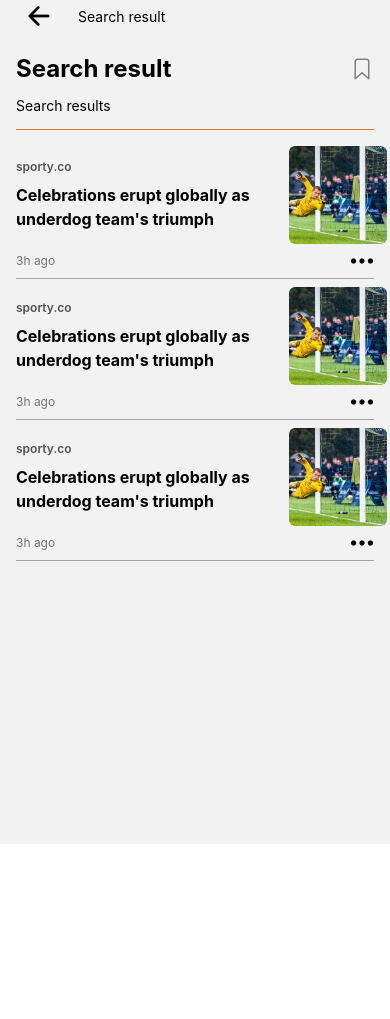
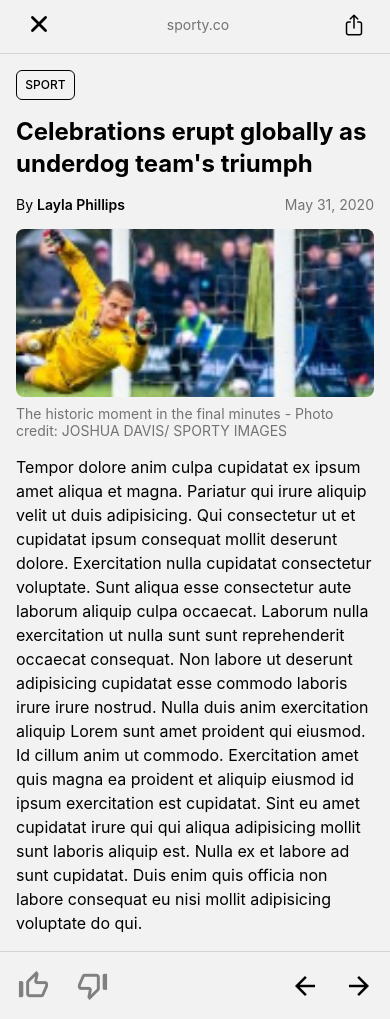
Before and after one commit to 1olelllka/ExpressNews, a React Native app in the folder frontend/: screen /ArticleDetails in a window 390 px wide. Before the commit the page ends 844 px from the top, so only its background shows below. Built offline with nearby package versions, Linux system fonts and the light colour scheme.

Commit message:
added stable version of articleDetail screen

```diff
--- a/frontend/components/appNavigation.jsx
+++ b/frontend/components/appNavigation.jsx
@@ -6,18 +6,20 @@ import Login from './screens/login';
 import Signup from './screens/signup';
 import SearchScreen from './screens/home/searchScreen';
 import SearchResult from './screens/home/searchResult';
+import ArticleDetails from './screens/home/articleDetails';
 
 const Stack = createStackNavigator();
 
 export default function AppNavigation() {
   return (
     <NavigationContainer>
-        <Stack.Navigator initialRouteName='SearchResult' screenOptions={{headerShown: false}}>
+        <Stack.Navigator initialRouteName='ArticleDetails' screenOptions={{headerShown: false}}>
             <Stack.Screen name="MyTabs" component={MyTabs}  />
             <Stack.Screen name="Login" component={Login} />
             <Stack.Screen name="Signup" component={Signup} />
             <Stack.Screen name="SearchScreen" component={SearchScreen} />
             <Stack.Screen name="SearchResult" component={SearchResult} />
+            <Stack.Screen name = "ArticleDetails" component = {ArticleDetails} />
         </Stack.Navigator>
     </NavigationContainer>
   )
--- /dev/null
+++ b/frontend/components/screens/home/articleDetails.jsx
@@ -0,0 +1,78 @@
+import { View, Text, Image, ScrollView, FlatList, TouchableOpacity } from 'react-native'
+import React, {useState} from 'react'
+import { SafeAreaView } from 'react-native-safe-area-context'
+import { Ionicons, MaterialIcons } from '@expo/vector-icons';
+import { heightPercentageToDP as hp, widthPercentageToDP as wp } from 'react-native-responsive-screen';
+
+export default function ArticleDetails() {
+    const [thumbsUpPressed, setThumbsUpPressed] = useState(false);
+    const [thumbsDownPressed, setThumbsDownPressed] = useState(false);
+    const changeThumbsUpPressed = () => {
+        setThumbsUpPressed(!thumbsUpPressed);
+        setThumbsDownPressed(false);
+    }
+    const changeThumbsDownPressed = () => {
+        setThumbsDownPressed(!thumbsDownPressed);
+        setThumbsUpPressed(false);
+    }
+  return (
+    <SafeAreaView>
+        <ScrollView>
+            <View className = "" style = {{}}>
+                <View className = "flex mx-6 mt-2 flex-row items-center justify-between pb-3">
+                    <TouchableOpacity>
+                        <Ionicons name="close" size={30} color="black" />
+                    </TouchableOpacity>
+                    <Text className = "text-neutral-500">sporty.co</Text>
+                    <TouchableOpacity>
+                        <Ionicons name="share-outline" size={24} color="black" />
+                    </TouchableOpacity>
+                </View>
+                <View className = "border-neutral-300" style = {{borderBottomWidth: 1}} />
+                <View className = "m-4 rounded-md justify-center items-center" style = {{borderWidth: 1 ,height: hp(3.5), width: wp(15)}}>
+                    <Text className = "font-medium text-xs">SPORT</Text>
+                </View>
+                <View className = 'mx-4'>
+                    <Text className = "text-2xl font-bold">Celebrations erupt globally as underdog team's triumph</Text>
+                    <View className = 'mt-4 flex-row items-center justify-between'>
+                        <Text>By <Text className = 'font-semibold'>Layla Phillips</Text></Text>
+                        <Text className = 'text-neutral-500'>May 31, 2020</Text>
+                    </View>
+                    <View className = "mt-4">
+                        <Image className = "w-full rounded-lg" source = {require('../../../assets/images/searchResult/test_image.png')} />
+                        <Text className = "mt-2 text-neutral-500">The historic moment in the final minutes - Photo credit: JOSHUA DAVIS/ SPORTY IMAGES</Text>
+                    </View>
+                    <View className = "mt-4">
+                        <Text className = "text-base">
+                            Tempor dolore anim culpa cupidatat ex ipsum amet aliqua et magna. Pariatur qui irure aliquip velit ut duis adipisicing. Qui consectetur ut et cupidatat ipsum consequat mollit deserunt dolore.
+
+                            Exercitation nulla cupidatat consectetur voluptate. Sunt aliqua esse consectetur aute laborum aliquip culpa occaecat. Laborum nulla exercitation ut nulla sunt sunt reprehenderit occaecat consequat. Non labore ut deserunt adipisicing cupidatat esse commodo laboris irure irure nostrud. Nulla duis anim exercitation aliquip Lorem sunt amet proident qui eiusmod. Id cillum anim ut commodo. Exercitation amet quis magna ea proident et aliquip eiusmod id ipsum exercitation est cupidatat.
+
+                            Sint eu amet cupidatat irure qui qui aliqua adipisicing mollit sunt laboris aliquip est. Nulla ex et labore ad sunt cupidatat. Duis enim quis officia non labore consequat eu nisi mollit adipisicing voluptate do qui.
+                        </Text>
+                    </View>
+                </View>
+            </View>
+            <View className = "border-neutral-300 mt-4" style = {{borderBottomWidth: 1}} />
+                <View className = "m-4 flex-row items-center justify-between">
+                    <View className = 'flex-row items-center space-x-6'>
+                        <TouchableOpacity onPress={() => changeThumbsUpPressed()}>
+                            <MaterialIcons name={thumbsUpPressed ? "thumb-up-alt" : "thumb-up-off-alt"} size={35} color={thumbsUpPressed ? '#EE6D33' : 'gray'} />
+                        </TouchableOpacity>
+                        <TouchableOpacity onPress={() => changeThumbsDownPressed()}>
+                            <MaterialIcons name={thumbsDownPressed ? "thumb-down-alt" : "thumb-down-off-alt"} size={35} color={thumbsDownPressed ? '#EE6D33' : 'gray'} />
+                        </TouchableOpacity>
+                    </View>
+                    <View className = "flex-row items-center space-x-6">
+                        <TouchableOpacity>
+                            <MaterialIcons name="arrow-back" size={30} color="black"  />
+                        </TouchableOpacity>
+                        <TouchableOpacity>
+                            <MaterialIcons name="arrow-forward" size={30} color="black" />
+                        </TouchableOpacity>
+                    </View>
+                </View>
+        </ScrollView>
+    </SafeAreaView>
+  )
+}
```
